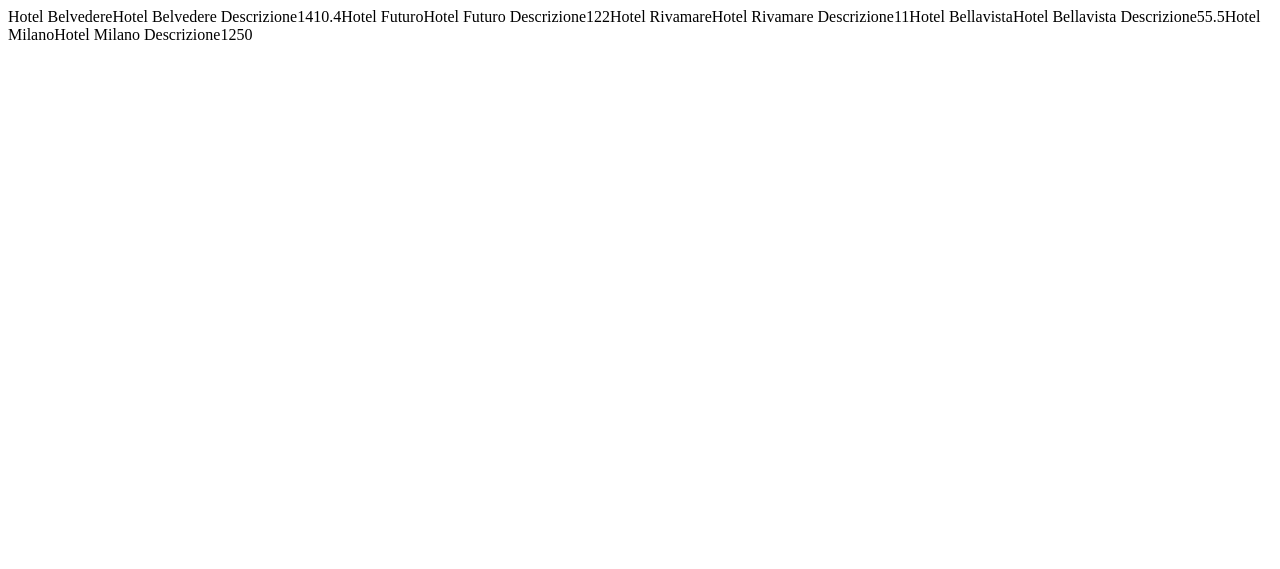
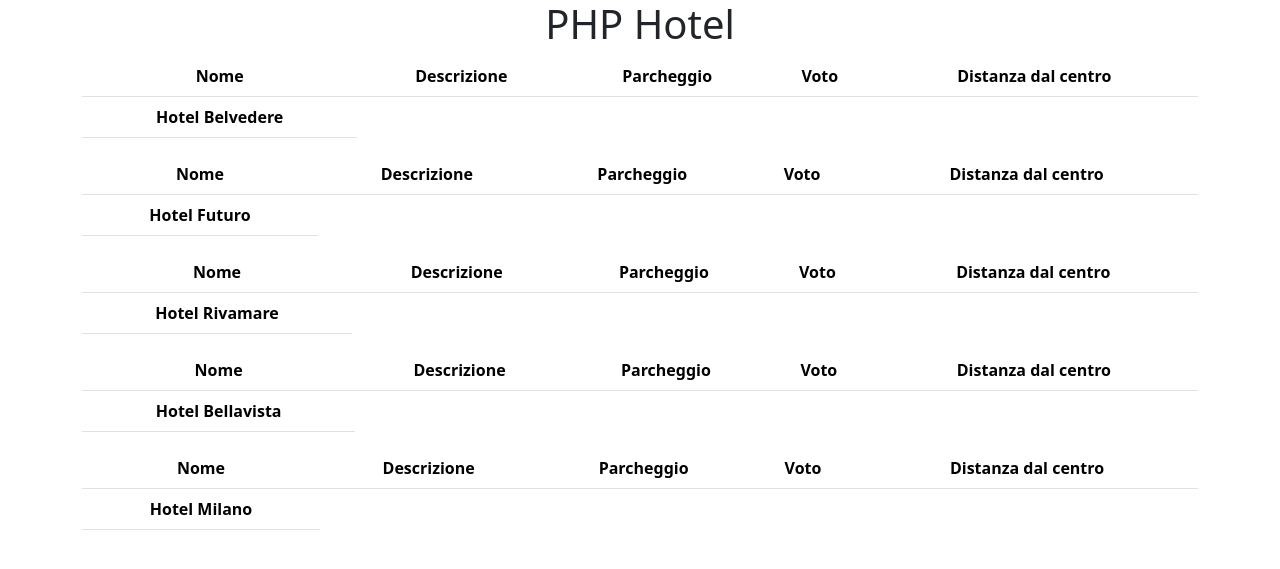
Before and after one commit to cioby09/php-hotel, a PHP site: page / in a window 1280 px wide. Shown: the top 569 px of the page. Run offline with PHP 8.4, Linux system fonts and the light colour scheme; lists and menus that the app fills with data are empty.

Commit message:
Add: table layout

```diff
--- a/index.php
+++ b/index.php
@@ -39,9 +39,40 @@ $hotels = [
     ],
 
 ];
+?>
 
-foreach ($hotels as $hotel) {
-    foreach ($hotel as $info) {
-        echo $info;
-    }
-}
+<!DOCTYPE html>
+<html lang="en">
+
+<head>
+    <meta charset="UTF-8">
+    <meta http-equiv="X-UA-Compatible" content="IE=edge">
+    <meta name="viewport" content="width=device-width, initial-scale=1.0">
+    <title>PHP Hotel</title>
+    <!-- Bootstrap -->
+    <link href="https://cdn.jsdelivr.net/npm/bootstrap@5.3.0-alpha3/dist/css/bootstrap.min.css" rel="stylesheet" integrity="sha384-KK94CHFLLe+nY2dmCWGMq91rCGa5gtU4mk92HdvYe+M/SXH301p5ILy+dN9+nJOZ" crossorigin="anonymous">
+</head>
+
+<body>
+    <div class="container text-center">
+        <h1>PHP Hotel</h1>
+        <?php foreach ($hotels as $hotel) { ?>
+            <table class="table">
+                <thead>
+                    <tr>
+                        <th scope="col">Nome</th>
+                        <th scope="col">Descrizione</th>
+                        <th scope="col">Parcheggio</th>
+                        <th scope="col">Voto</th>
+                        <th scope="col">Distanza dal centro</th>
+                    </tr>
+                </thead>
+                <tbody>
+                    <th scope="row"><?php echo $hotel['name']; ?></th>
+                </tbody>
+            </table>
+        <?php } ?>
+    </div>
+</body>
+
+</html>
```
